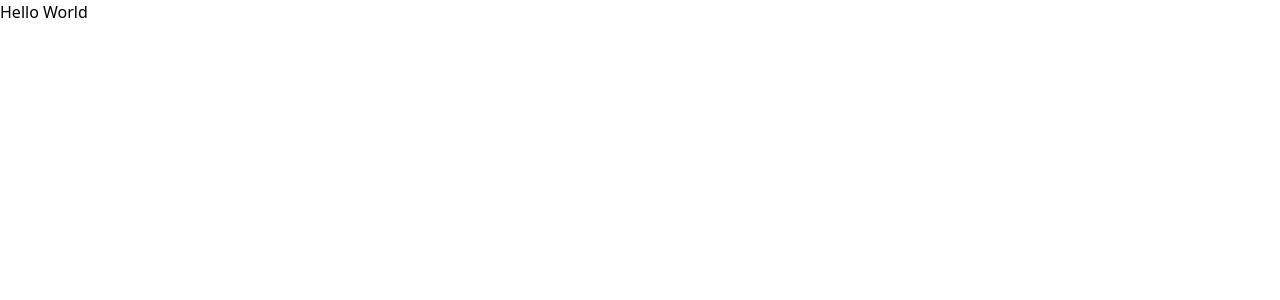
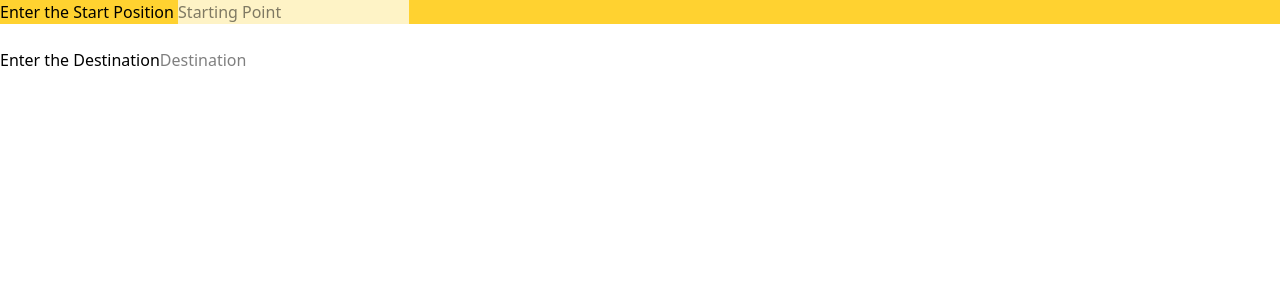
Before and after one commit to RupanshuKundal/UberClone, a Next.js app: page / in a window 1280 px wide. Shown: the top 300 px of the page. Built offline with nearby package versions, Linux system fonts and the light colour scheme.

Commit message:
update the changes

```diff
--- a/src/app/page.js
+++ b/src/app/page.js
@@ -2,7 +2,25 @@ import React from 'react'
 
 const page = () => {
   return (
-    <div>Hello World</div>
+    <>
+
+      <form action="">
+        <div className="start bg-amber-300 ">
+          <label htmlFor="start" >Enter the Start Position </label>
+          <input type="text" id="start" placeholder="Starting Point" className="bg-amber-100 border-amber-400"></input>
+        </div>
+
+        <br></br>
+        <div className="end">
+          <label htmlFor="dest">Enter the Destination</label>
+          <input type="text" id="dest" placeholder="Destination"></input>
+        </div>
+        <div className="map"></div>
+
+      </form>
+
+
+    </>
   )
 }
 
```
Also changed, not shown: package.json (+15 -1 lines), 1 other file (tests, documents, lock files or other folders).
